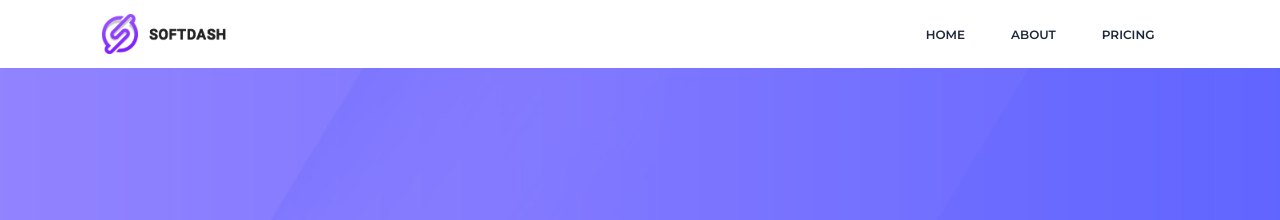
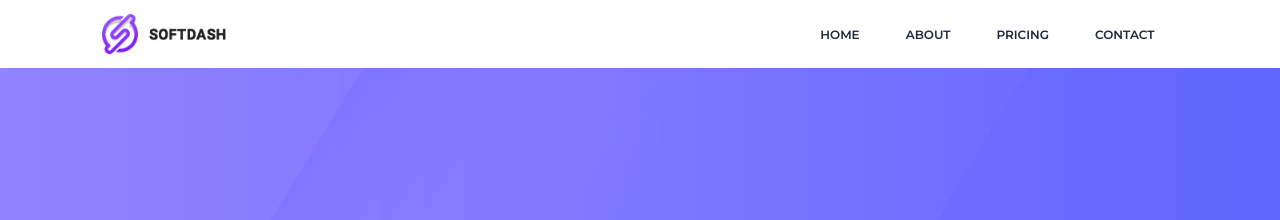
Before and after one commit to tralution/tralution.github.io, a Jekyll site: the page built from contact-success.html, in a window 1280 px wide. Shown: the top 220 px of the page. Built offline with Jekyll 4.4.1, drawn with Linux system fonts in a browser that asks for light colours.

Commit message:
Update menus.yml

```diff
--- a/_data/menus.yml
+++ b/_data/menus.yml
@@ -50,3 +50,7 @@ header:
   - name: 'pricing'
     title: 'pricing'
     link: '/pricing/'
+
+  - name: 'contact'
+    title: 'contact'
+    link: '/contact/'
```
